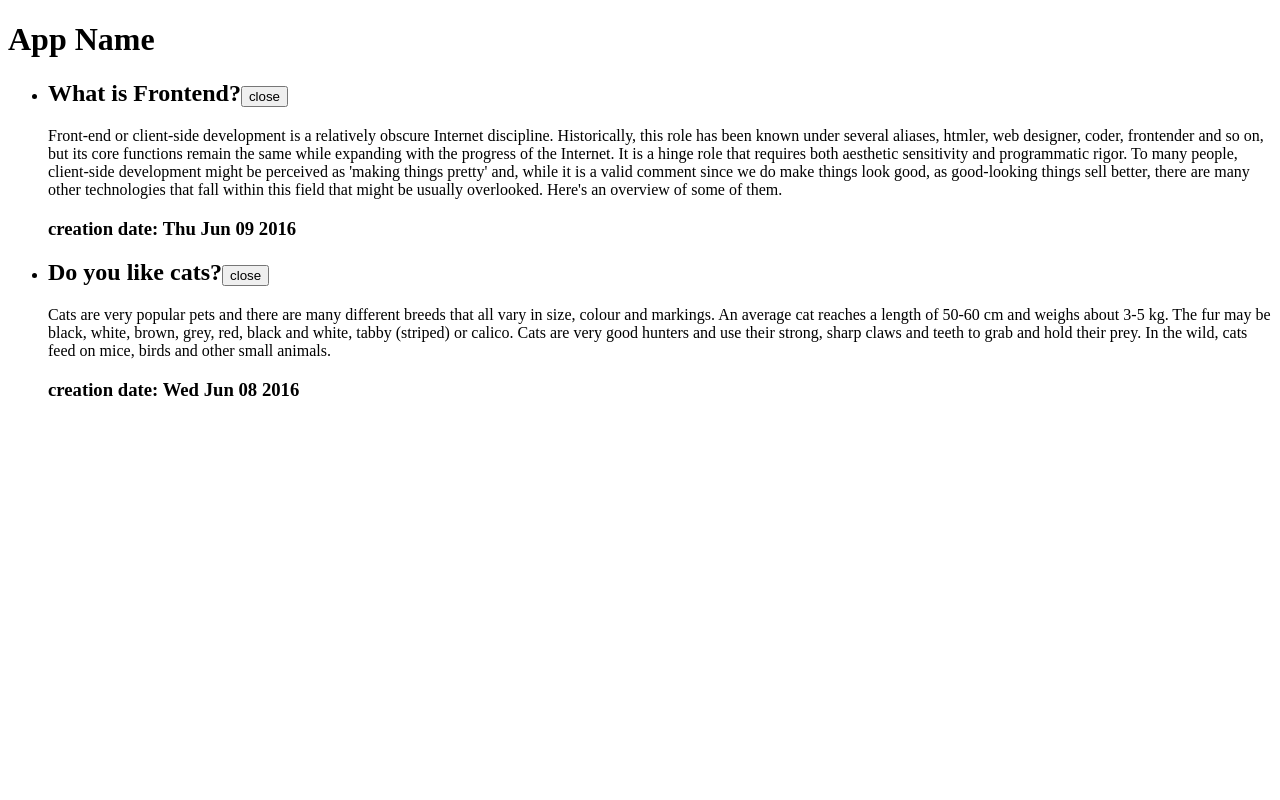
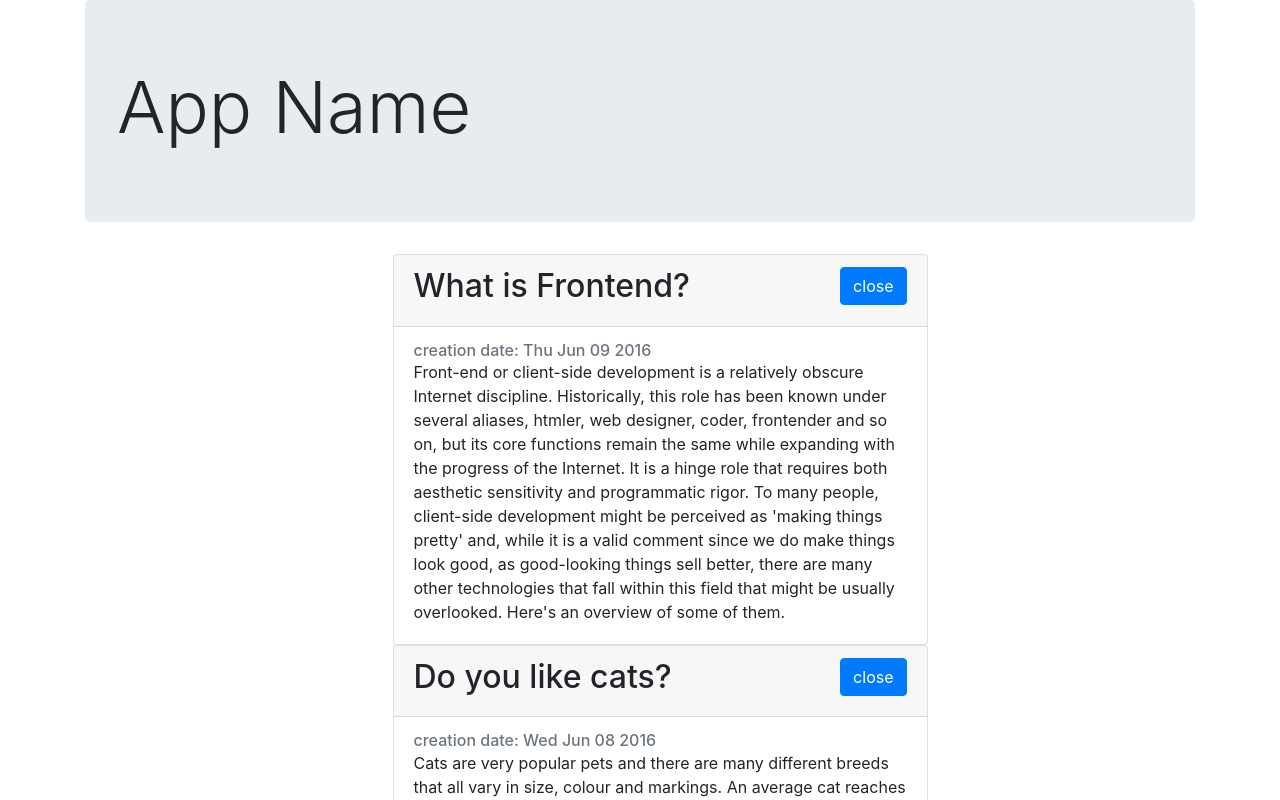
Before and after one commit to Horosami/react-tutorial, a React (Create React App) app: page / in a window 1280 px wide. Shown: the top 800 px of the page. Built offline with nearby package versions, Linux system fonts and the light colour scheme.

Commit message:
added react bootstrap and css style

```diff
--- a/package.json
+++ b/package.json
@@ -3,7 +3,9 @@
   "version": "0.1.0",
   "private": true,
   "dependencies": {
+    "bootstrap": "^4.0.0",
     "react": "^16.3.0",
+    "react-bootstrap": "^0.32.1",
     "react-dom": "^16.3.0",
     "react-scripts": "1.1.1"
   },
--- a/src/components/App.js
+++ b/src/components/App.js
@@ -4,8 +4,10 @@ import articles from '../fixtures'
 
 function App() {
     return (
-      <div>
-        <h1>App Name</h1>
+      <div className="container">
+        <div className="jumbotron">
+          <h1 className="display-3">App Name</h1>
+        </div>
         <ArticleList articles={articles} />
       </div>
     )
--- a/src/components/Article.js
+++ b/src/components/Article.js
@@ -16,17 +16,24 @@ class Article extends Component {
 
   render() {
     const {article} = this.props
-    const body = this.state.isOpen && <section>{article.text}</section>
+    const body = this.state.isOpen && <section className="card-text">{article.text}</section>
+    const style = { width: '50%' }
     return (
-      <div>
+      <div className="card mx-auto" style={ style }>
+        <div className="card-header">
           <h2>
             {article.title}
-          <button onClick={this.handleClick}>
+            <button className="btn btn-primary btn-md float-right" onClick={this.handleClick}>
               {this.state.isOpen ? 'close' : 'open'}
             </button>
           </h2>
+        </div>
+        <div className="card-body">
+          <h6 className="card-subtitle text-muted">
+            creation date: {(new Date(article.date)).toDateString()}
+          </h6>
           {body}
-        <h3>creation date: {(new Date(article.date)).toDateString()}</h3>
+        </div>
       </div>
     )
   }
--- a/src/components/ArticleList.js
+++ b/src/components/ArticleList/index.js
@@ -1,5 +1,6 @@
 import React from 'react'
-import Article from './Article'
+import Article from '../Article'
+import './style.css'
 
 
 //выводит конкретное количество статей
@@ -15,7 +16,7 @@ import Article from './Article'
 //выводит массив
 export default function ArticleList({ articles }){
     const articleElement = articles.map(article =>
-        <li key = {article.id}><Article article = {article}/></li>
+        <li key = {article.id} className="article-list__li"><Article article = {article}/></li>
     )
     return (
         <ul>
--- /dev/null
+++ b/src/components/ArticleList/style.css
@@ -0,0 +1,3 @@
+.article-list__li {
+    list-style: none;
+}
--- a/src/index.js
+++ b/src/index.js
@@ -1,5 +1,6 @@
 import React from 'react'
 import {render} from 'react-dom'
 import App from './components/App'
+import Bootstrap from 'bootstrap/dist/css/bootstrap.css'
 
 render(<App/>,document.getElementById('root'))
```
Lines whose indentation alone changed are shown as unchanged.
